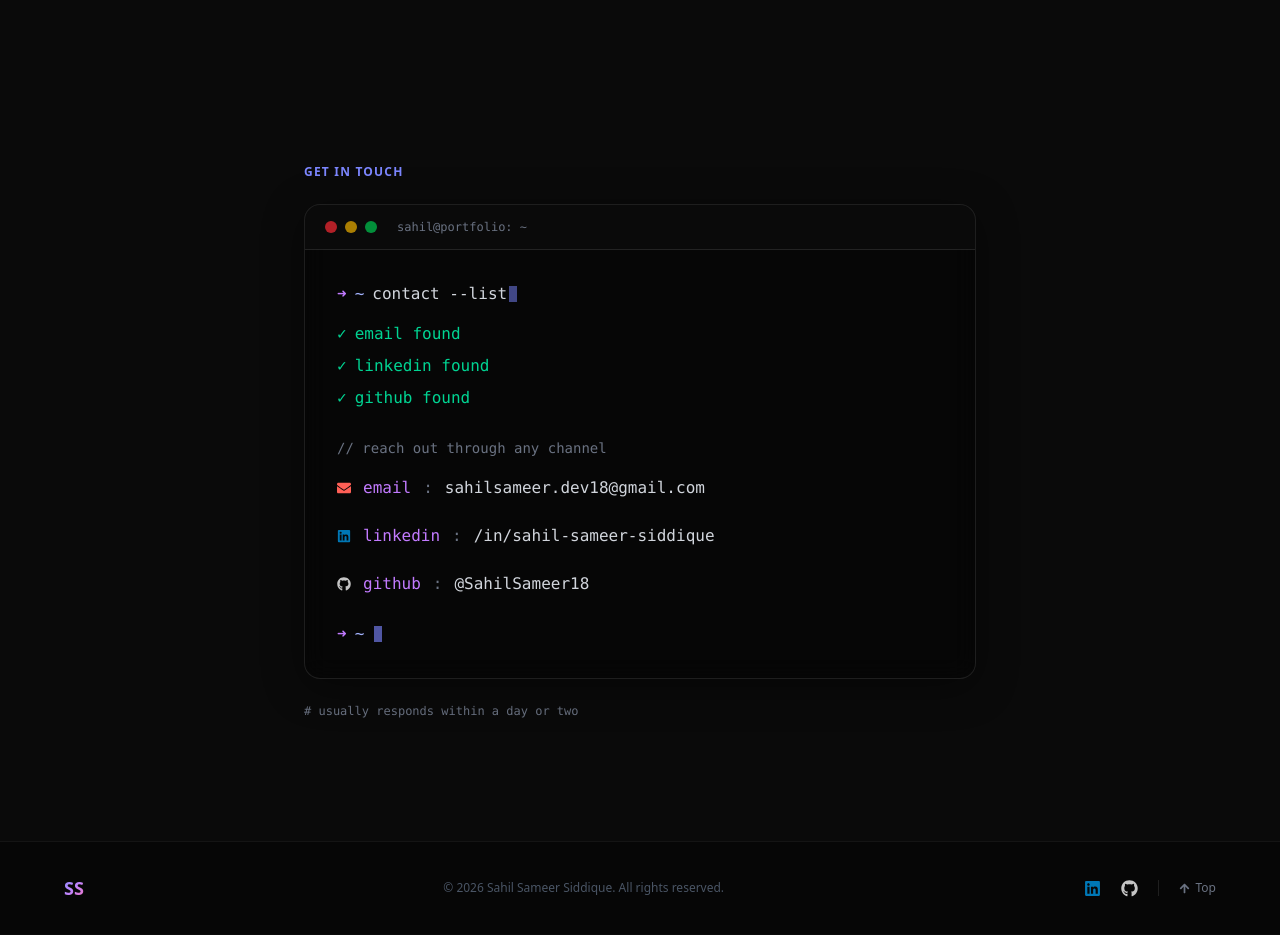
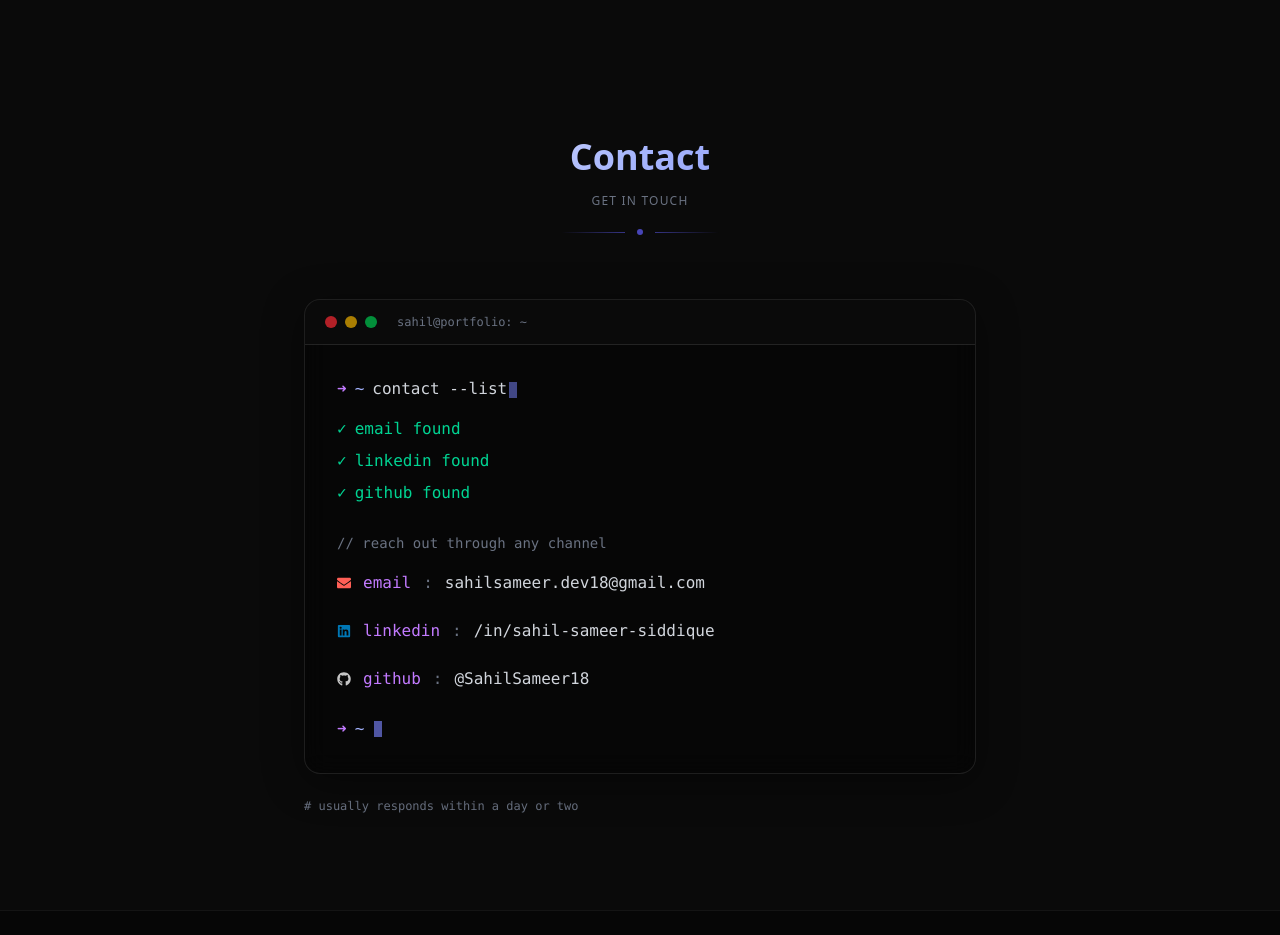
Before and after one commit to SahilSameer18/Portfolio, a React (Vite) app: page / in a window 1280 px wide. Shown: the part 4860-5795 px from the top of the page. Built offline with nearby package versions, Linux system fonts and the light colour scheme.

Commit message:
added heading in contact section

```diff
--- a/src/sections/Contact.jsx
+++ b/src/sections/Contact.jsx
@@ -152,19 +152,38 @@ export default function Contact() {
     <section
       id="contact"
       ref={sectionRef}
-      className="min-h-screen flex items-center py-20 md:py-28 scroll-mt-12"
+      className="py-16 md:py-28 md:min-h-screen md:flex md:items-center scroll-mt-12"
     >
       <div className="max-w-3xl mx-auto px-6 md:px-12 w-full">
-        {/* Section Label */}
-        <motion.p
+        {/* Section Heading */}
+        <motion.div
+          className="text-center mb-10 md:mb-16"
           initial={{ opacity: 0, y: 12 }}
           whileInView={{ opacity: 1, y: 0 }}
           transition={{ duration: 0.8, ease: EASE_OUT }}
           viewport={{ once: true }}
-          className="text-xs font-semibold uppercase tracking-widest text-indigo-400 mb-6"
         >
-          Get in touch
-        </motion.p>
+          <h2
+            className="text-5xl md:text-6xl font-bold mb-4"
+            style={{
+              background:
+                "linear-gradient(135deg, #ffffff 0%, #a5b4fc 50%, #818cf8 100%)",
+              WebkitBackgroundClip: "text",
+              WebkitTextFillColor: "transparent",
+              backgroundClip: "text",
+            }}
+          >
+            Contact
+          </h2>
+          <p className="text-gray-500 text-xs uppercase tracking-widest mb-5">
+            Get in touch
+          </p>
+          <div className="flex items-center justify-center gap-3">
+            <div className="h-px w-16 bg-linear-to-r from-transparent to-indigo-500/50" />
+            <div className="w-1.5 h-1.5 rounded-full bg-indigo-500/70" />
+            <div className="h-px w-16 bg-linear-to-l from-transparent to-indigo-500/50" />
+          </div>
+        </motion.div>
 
         {/* Terminal */}
         <motion.div
```
